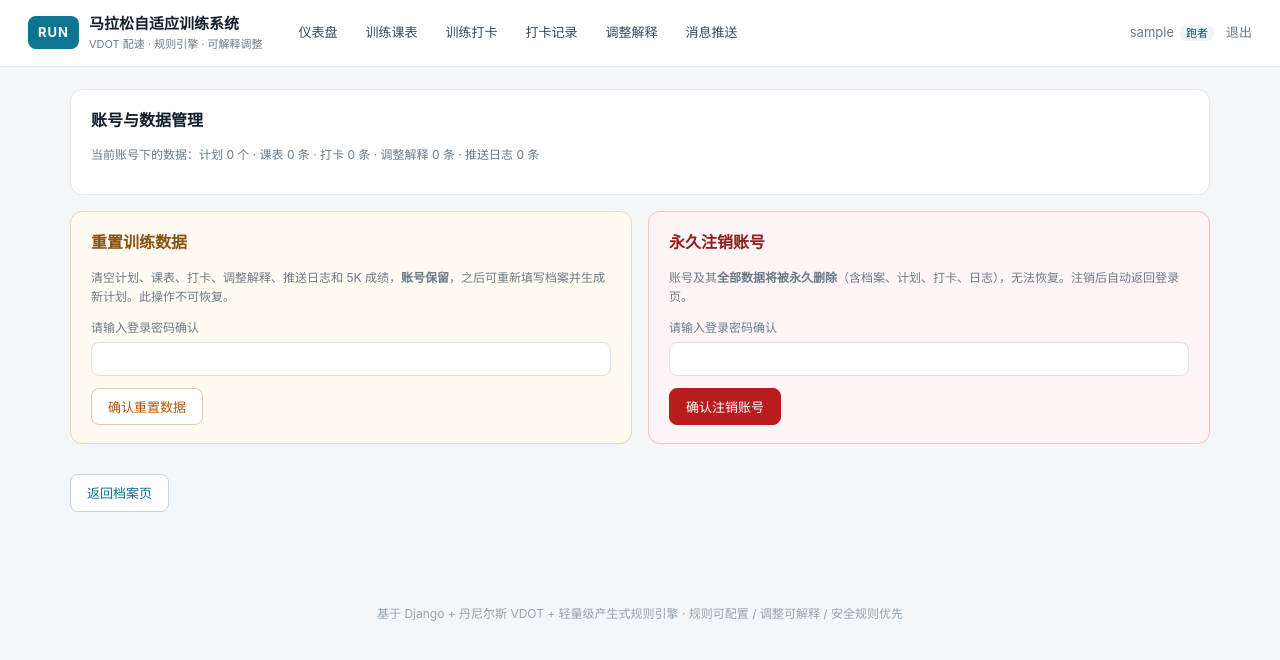
After one commit to lyy123run/yanyang, a Django app: page /account/ in a window 1280 px wide. The commit adds this page. Shown: the top 660 px of the page. Run offline with Django 5.2, Linux system fonts and the light colour scheme; the visitor is signed in with stand-in values (Sample User, id 1); data that the repository does not hold is empty.

Commit message:
新增训练数据重置与账号永久注销功能（密码确认+管理员保护）

```diff
--- a/core/urls.py
+++ b/core/urls.py
@@ -9,6 +9,9 @@ urlpatterns = [
     path("logout/", LogoutView.as_view(next_page="login"), name="logout"),
     path("register/", views.register, name="register"),
     path("profile/", views.profile_view, name="profile"),
+    path("account/", views.account_danger, name="account_danger"),
+    path("account/reset/", views.account_reset, name="account_reset"),
+    path("account/delete/", views.account_delete, name="account_delete"),
     path("plan/create/", views.plan_create, name="plan_create"),
     path("plan/", views.plan_view, name="plan"),
     path("plan/export/", views.plan_export, name="plan_export"),
--- a/core/views.py
+++ b/core/views.py
@@ -131,6 +131,59 @@ def profile_view(request):
         "vdot_now": vd.vdot_from_5k(profile.five_k_seconds) if profile.five_k_seconds else 0,
         "hr_max": round(profile.hr_max, 1),
     })
+
+
+# ------------------------------------------------------------------ 账号与数据
+@login_required
+def account_danger(request):
+    """危险操作页：重置训练数据 / 永久注销账号。"""
+    user = request.user
+    counts = {
+        "plans": Plan.objects.filter(user=user).count(),
+        "workouts": Workout.objects.filter(user=user).count(),
+        "records": Record.objects.filter(user=user).count(),
+        "explanations": ExplanationRecord.objects.filter(user=user).count(),
+        "pushlogs": PushLog.objects.filter(user=user).count(),
+    }
+    return render(request, "account_danger.html", {"counts": counts})
+
+
+@login_required
+@require_http_methods(["POST"])
+def account_reset(request):
+    """清空全部训练数据但保留账号；需要输入登录密码确认。"""
+    user = request.user
+    password = request.POST.get("password", "")
+    if not user.check_password(password):
+        messages.error(request, "密码不正确，未执行重置")
+        return redirect("account_danger")
+    with transaction.atomic():
+        Plan.objects.filter(user=user).delete()          # 级联删除课表
+        Record.objects.filter(user=user).delete()        # 级联删除轨迹点
+        ExplanationRecord.objects.filter(user=user).delete()
+        PushLog.objects.filter(user=user).delete()
+        Profile.objects.filter(user=user).update(
+            five_k_seconds=0, five_k_date=None, weekly_base_km=40.0)
+    messages.success(request, "全部训练数据已清空，账号保留，可重新开始")
+    return redirect("profile")
+
+
+@login_required
+@require_http_methods(["POST"])
+def account_delete(request):
+    """永久注销账号并级联删除全部数据；需要输入登录密码确认。"""
+    user = request.user
+    if user.is_staff or get_profile(user).role == "admin":
+        messages.error(request, "管理员账号不支持自助注销，请联系系统管理员")
+        return redirect("account_danger")
+    password = request.POST.get("password", "")
+    if not user.check_password(password):
+        messages.error(request, "密码不正确，未执行注销")
+        return redirect("account_danger")
+    from django.contrib.auth import logout as auth_logout
+    auth_logout(request)
+    user.delete()
+    return redirect("login")
 
 
 @login_required
--- /dev/null
+++ b/templates/account_danger.html
@@ -0,0 +1,42 @@
+{% extends "base.html" %}
+{% block title %}账号与数据 · 马拉松自适应训练系统{% endblock %}
+{% block content %}
+
+<div class="card">
+  <h2>账号与数据管理</h2>
+  <p class="help">当前账号下的数据：计划 {{ counts.plans }} 个 · 课表 {{ counts.workouts }} 条 ·
+    打卡 {{ counts.records }} 条 · 调整解释 {{ counts.explanations }} 条 · 推送日志 {{ counts.pushlogs }} 条</p>
+</div>
+
+<div class="grid g2">
+  <div class="card" style="border-color:#f0d6ac;background:#fffaf2">
+    <h2 style="color:#8a5312">重置训练数据</h2>
+    <p class="help">清空计划、课表、打卡、调整解释、推送日志和 5K 成绩，<strong>账号保留</strong>，之后可重新填写档案并生成新计划。此操作不可恢复。</p>
+    <form method="post" action="{% url 'account_reset' %}">
+      {% csrf_token %}
+      <div class="field">
+        <label for="id_pw_reset">请输入登录密码确认</label>
+        <input class="input" id="id_pw_reset" type="password" name="password" required>
+      </div>
+      <button class="btn warn" type="submit"
+              onclick="return confirm('确定清空全部训练数据吗？此操作不可恢复。')">确认重置数据</button>
+    </form>
+  </div>
+
+  <div class="card" style="border-color:#f3c2c2;background:#fdf5f5">
+    <h2 style="color:#8f1d1d">永久注销账号</h2>
+    <p class="help">账号及其<strong>全部数据将被永久删除</strong>（含档案、计划、打卡、日志），无法恢复。注销后自动返回登录页。</p>
+    <form method="post" action="{% url 'account_delete' %}">
+      {% csrf_token %}
+      <div class="field">
+        <label for="id_pw_delete">请输入登录密码确认</label>
+        <input class="input" id="id_pw_delete" type="password" name="password" required>
+      </div>
+      <button class="btn" style="background:#b91c1c;border-color:#b91c1c" type="submit"
+              onclick="return confirm('确定永久注销账号吗？全部数据将删除且无法恢复。')">确认注销账号</button>
+    </form>
+  </div>
+</div>
+
+<p><a class="btn ghost" href="{% url 'profile' %}">返回档案页</a></p>
+{% endblock %}
--- a/templates/profile.html
+++ b/templates/profile.html
@@ -61,6 +61,10 @@
       </form>
     {% endif %}
 
+    <p style="margin-top:18px">
+      <a class="btn ghost sm" href="{% url 'account_danger' %}">账号与数据管理（重置 / 注销）</a>
+    </p>
+
     <h2 style="margin-top:20px">配速区间</h2>
     <table>
       <thead><tr><th>区间</th><th>强度</th><th>配速</th></tr></thead>
```
